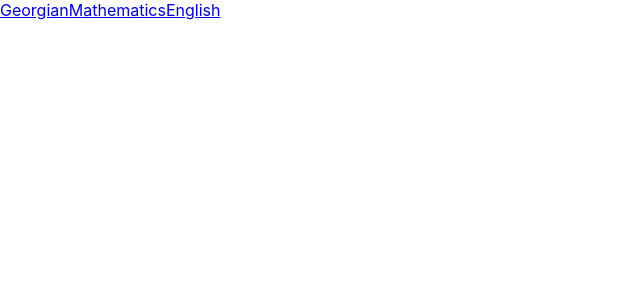
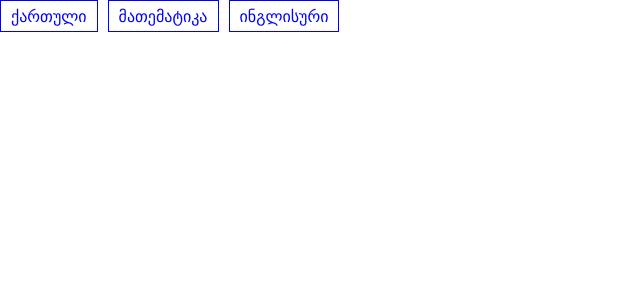
Before and after one commit to maci03/Digital-Institute---second-project, a React (Create React App) app: page / in a window 1280 px wide. Shown: the top 300 px of the page, without its empty margins (0-640 px from the left). Built offline with nearby package versions, Linux system fonts and the light colour scheme.

Commit message:
ended working on button routing

```diff
--- a/src/App.css
+++ b/src/App.css
@@ -1,38 +1,14 @@
-.App {
-  text-align: center;
+
+/* SubjectButtons.css */
+.button-container {
+  display: flex;
+  gap: 10px; /* Space between buttons */
 }
 
-.App-logo {
-  height: 40vmin;
-  pointer-events: none;
+.button {
+  background-color: transparent;
+  color: blue; /* Text color */
+  border: 1px solid blue; /* Blue border */
+  padding: 5px 10px;
+  text-decoration: none; /* Remove text decoration */
 }
-
-@media (prefers-reduced-motion: no-preference) {
-  .App-logo {
-    animation: App-logo-spin infinite 20s linear;
-  }
-}
-
-.App-header {
-  background-color: #282c34;
-  min-height: 100vh;
-  display: flex;
-  flex-direction: column;
-  align-items: center;
-  justify-content: center;
-  font-size: calc(10px + 2vmin);
-  color: white;
-}
-
-.App-link {
-  color: #61dafb;
-}
-
-@keyframes App-logo-spin {
-  from {
-    transform: rotate(0deg);
-  }
-  to {
-    transform: rotate(360deg);
-  }
-}
--- a/src/components/SubjectButtons.js
+++ b/src/components/SubjectButtons.js
@@ -1,15 +1,15 @@
 import React from 'react';
 import { Link } from 'react-router-dom';
-
+import "../App.css";
 
 
 
 function SubjectButtons() {
   return (
-    <div id="buttons">
-      <Link to="/subject/georgian">Georgian</Link>
-      <Link to="/subject/math">Mathematics</Link>
-      <Link to="/subject/english">English</Link>
+    <div id="buttons" className="button-container">
+      <Link to="/subject/georgian" className="button">ქართული</Link>
+      <Link to="/subject/math" className="button">მათემატიკა</Link>
+      <Link to="/subject/english" className="button">ინგლისური</Link>
     </div>
   );
 }
```
